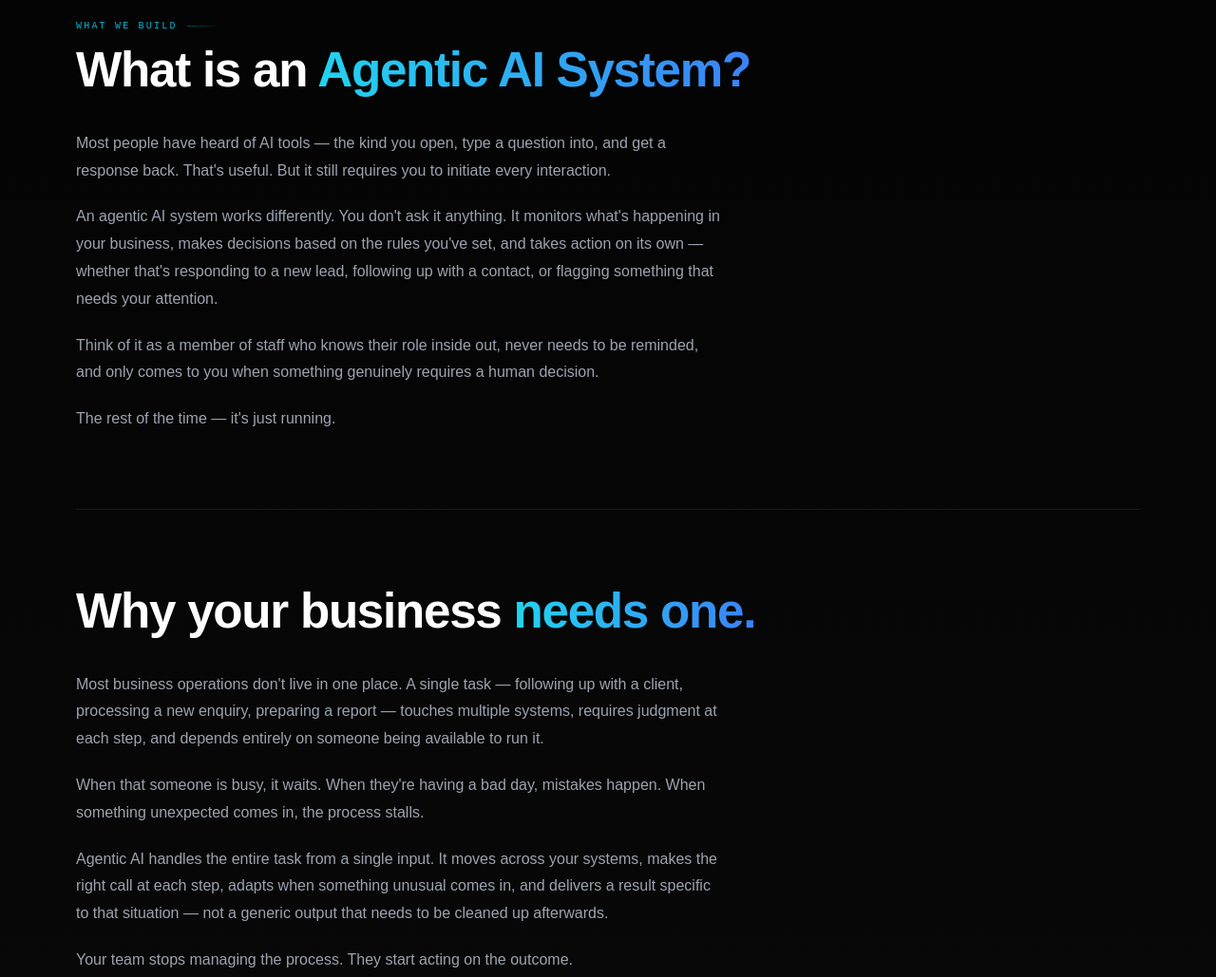
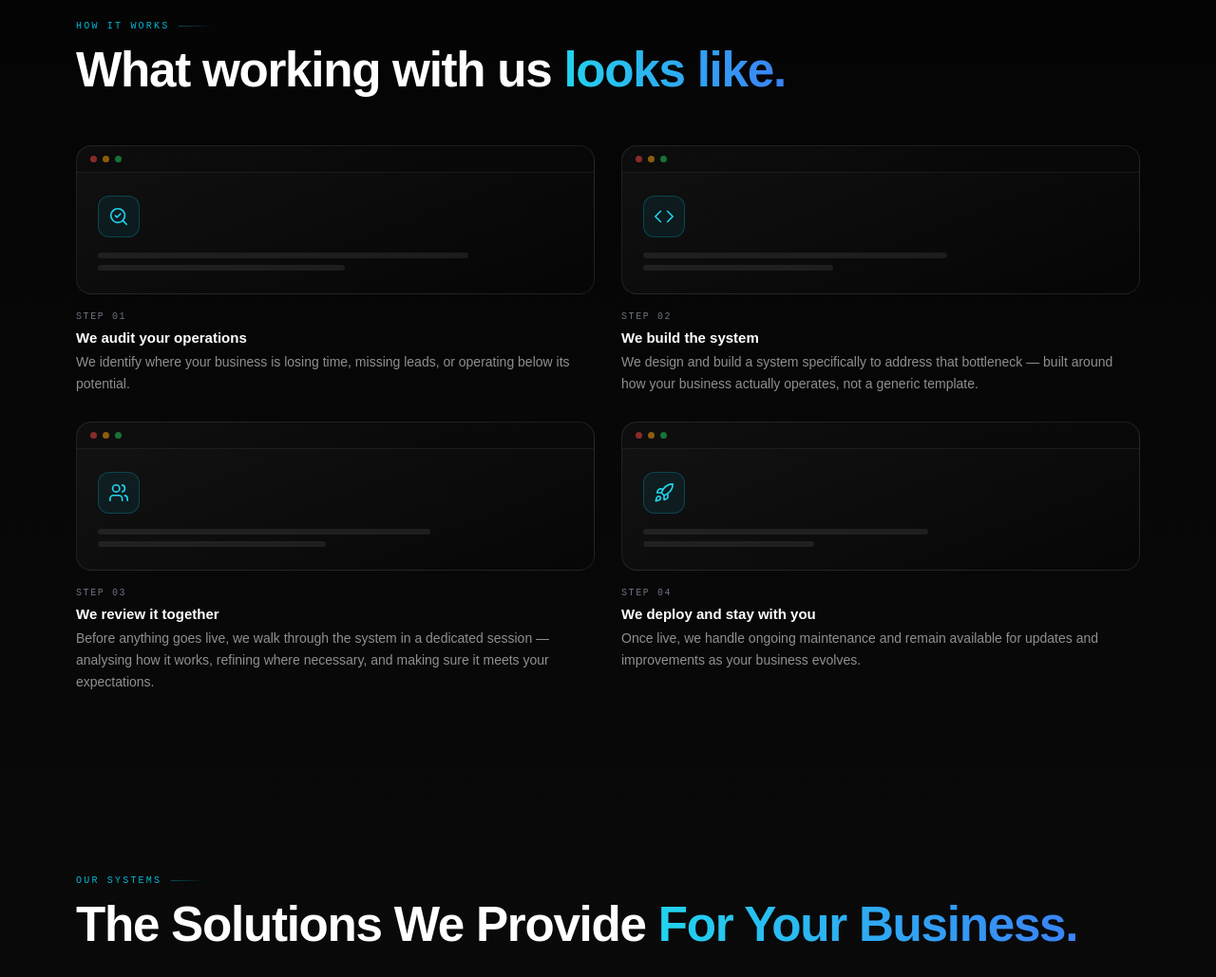
Before and after one commit to MeloPitso/SynexWebsite-Claude, a website: page index.html in a window 1280 px wide. Shown: the part 920-1949 px from the top of the page at 95% size. Drawn offline with Linux system fonts and the light colour scheme.

Commit message:
Remove agentic AI explainer sections, reposition and illustrate How It Works
Removes "What is an Agentic AI System?" / "Why your business needs one"
and "A Step Further" (Agentic vs Traditional comparison) from the homepage.

Moves "How It Works" to sit before "Our Systems" and gives each of its 4
steps a window-chrome mockup card (Lucide icon in a cyan badge + skeleton
dashboard lines) instead of a plain numbered circle. Step copy unchanged.

```diff
--- a/index.html
+++ b/index.html
@@ -178,41 +178,43 @@ nav{
 .beyond-section{position:relative;z-index:1;background:rgba(6,182,212,0.012)}
 .beyond-section::before{content:'';position:absolute;top:0;left:0;right:0;height:1px;background:linear-gradient(to right,transparent,rgba(6,182,212,0.5),rgba(37,99,235,0.35),transparent)}
 
-/* ── FLOW DIAGRAM ── */
-.flow-container{position:relative;max-width:680px;margin:52px auto 0}
-.flow-step{display:flex;align-items:center;gap:24px;position:relative;margin-bottom:12px}
-.flow-step:not(:last-child)::after{
-  content:'';position:absolute;left:19px;top:40px;
-  width:2px;height:calc(100% + 12px);
-  background:linear-gradient(to bottom,rgba(6,182,212,0.4),rgba(6,182,212,0.15));
-}
-.flow-num{
-  flex-shrink:0;width:40px;height:40px;border-radius:50%;
-  background:rgba(6,182,212,0.08);border:1px solid rgba(6,182,212,0.35);
-  display:flex;align-items:center;justify-content:center;
-  font-family:'JetBrains Mono',monospace;font-size:11px;font-weight:700;color:#22d3ee;
-  position:relative;z-index:1;
-}
-.flow-card{
-  flex:1;
-  background:linear-gradient(160deg,rgba(255,255,255,0.05) 0%,rgba(255,255,255,0) 100%);
-  border:1px solid rgba(255,255,255,0.09);border-radius:16px;padding:18px 24px;
+/* ── FLOW DIAGRAM (illustrated step cards) ── */
+.flow-grid{margin-top:52px;display:grid;grid-template-columns:repeat(2,1fr);gap:28px}
+.flow-item{display:flex;flex-direction:column}
+.flow-step-num{
+  font-family:'JetBrains Mono',monospace;font-size:10px;font-weight:500;
+  letter-spacing:0.16em;text-transform:uppercase;color:#6b7280;
+  margin:18px 0 8px;
 }
 .flow-card-title{font-family:'Syne',sans-serif;font-size:15px;font-weight:700;color:#fff}
 .flow-card-body{font-family:Arial,sans-serif;font-size:14px;color:rgba(255,255,255,0.55);line-height:1.65;margin-top:6px}
 
-/* ── COMPARISON COLUMNS ── */
-.compare-wrap{display:flex;gap:0;margin-top:52px}
-.compare-col{flex:1;padding:0 40px 0 0}
-.compare-col:last-child{padding:0 0 0 40px}
-.compare-divider{width:1px;background:rgba(255,255,255,0.08);flex-shrink:0;align-self:stretch}
-.compare-col-head{font-family:'Syne',sans-serif;font-size:16px;font-weight:700;color:#fff;margin-bottom:24px;letter-spacing:-0.01em}
-.compare-list{list-style:none;padding:0;margin:0;display:flex;flex-direction:column;gap:14px}
-.compare-list li{display:flex;align-items:flex-start;gap:12px;font-size:14px;color:#9ca3af;line-height:1.65}
-.compare-list li::before{content:'';flex-shrink:0;width:5px;height:5px;border-radius:50%;margin-top:7px}
-.compare-list.gray-dots li::before{background:rgba(107,114,128,0.6)}
-.compare-list.cyan-dots li::before{background:#06b6d4}
-.compare-closing{text-align:center;margin-top:52px;font-size:18px;font-weight:300;color:#d1d5db;line-height:1.6;max-width:640px;margin-left:auto;margin-right:auto}
+/* Illustration: window-chrome mockup card with a real Lucide icon + skeleton dashboard lines */
+.flow-illo{
+  position:relative;border-radius:16px;overflow:hidden;
+  background:linear-gradient(160deg,rgba(255,255,255,0.05) 0%,rgba(255,255,255,0) 100%);
+  border:1px solid rgba(255,255,255,0.09);
+  transition:transform 0.28s cubic-bezier(0.22,1,0.36,1),border-color 0.28s,box-shadow 0.28s;
+}
+.flow-illo-chrome{
+  display:flex;align-items:center;gap:6px;
+  padding:10px 14px;
+  background:rgba(0,0,0,0.22);
+  border-bottom:1px solid rgba(255,255,255,0.07);
+}
+.flow-illo-dot{width:7px;height:7px;border-radius:50%;display:block}
+.flow-illo-dot--r{background:#ef4444;opacity:0.55}
+.flow-illo-dot--y{background:#f59e0b;opacity:0.55}
+.flow-illo-dot--g{background:#22c55e;opacity:0.55}
+.flow-illo-body{padding:24px 22px;display:flex;flex-direction:column;align-items:flex-start;gap:16px}
+.flow-illo-icon{
+  width:44px;height:44px;border-radius:12px;flex-shrink:0;
+  background:rgba(6,182,212,0.08);border:1px solid rgba(6,182,212,0.28);
+  display:flex;align-items:center;justify-content:center;color:#22d3ee;
+}
+.flow-illo-icon svg{width:22px;height:22px}
+.flow-illo-lines{display:flex;flex-direction:column;gap:7px;width:100%}
+.flow-illo-line{display:block;height:6px;border-radius:3px;background:rgba(255,255,255,0.08)}
 
 /* ── PRACTICE EXAMPLES ── */
 .practice-list{margin-top:52px;display:flex;flex-direction:column;gap:44px;max-width:720px}
@@ -448,10 +450,7 @@ footer{position:relative;z-index:1;border-top:1px solid rgba(255,255,255,0.07);p
   .cta-card{padding:44px 28px}
   .form-row{flex-direction:column}
   .section{padding:72px 24px}
-  .flow-container{padding:0 8px}
-  .compare-wrap{flex-direction:column;gap:40px}
-  .compare-divider{display:none}
-  .compare-col,.compare-col:last-child{padding:0}
+  .flow-grid{grid-template-columns:1fr}
   .practice-item{gap:16px}
   .practice-num{font-size:18px}
   .final-cta-inner{padding:72px 24px}
@@ -491,25 +490,11 @@ footer{position:relative;z-index:1;border-top:1px solid rgba(255,255,255,0.07);p
 }
 .reveal.in .sec-label::after{transform:scaleX(1)}
 
-/* Flow connector lines draw downward on reveal */
-.flow-step:not(:last-child)::after{
-  transform:scaleY(0);transform-origin:top center;
-  transition:transform 0.75s cubic-bezier(0.22,1,0.36,1) 0.45s;
-}
-.flow-step.in:not(:last-child)::after{transform:scaleY(1)}
-
-/* Flow card + num hover lift */
-.flow-card{transition:transform 0.28s cubic-bezier(0.22,1,0.36,1),border-color 0.28s,background 0.28s}
-.flow-num{transition:background 0.28s,border-color 0.28s,box-shadow 0.28s}
-.flow-step:hover .flow-card{
-  transform:translateX(8px);
-  border-color:rgba(6,182,212,0.28);
-  background:linear-gradient(160deg,rgba(6,182,212,0.07) 0%,rgba(255,255,255,0) 100%);
-}
-.flow-step:hover .flow-num{
-  background:rgba(6,182,212,0.18);
-  border-color:rgba(6,182,212,0.6);
-  box-shadow:0 0 18px rgba(6,182,212,0.3);
+/* Flow illustration hover lift */
+.flow-item:hover .flow-illo{
+  transform:translateY(-6px);
+  border-color:rgba(6,182,212,0.3);
+  box-shadow:0 20px 50px rgba(6,182,212,0.08);
 }
 
 /* Practice number spring-pop on reveal */
@@ -590,28 +575,96 @@ footer{position:relative;z-index:1;border-top:1px solid rgba(255,255,255,0.07);p
   </div>
 </div>
 
-<!-- ════════ SECTION 2: WHAT IS AN AGENTIC AI SYSTEM ════════ -->
-<div class="section" id="what-is">
+<!-- ════════ SECTION 4: HOW IT WORKS ════════ -->
+<div class="section" id="how-it-works">
   <div class="reveal">
-    <div class="sec-label">What We Build</div>
-    <h2 class="sec-h2">What is an <span class="grad">Agentic AI System?</span></h2>
+    <div class="sec-label">How It Works</div>
+    <h2 class="sec-h2">What working with us <span class="grad">looks like.</span></h2>
   </div>
-  <div style="margin-top:36px;max-width:680px;display:flex;flex-direction:column;gap:20px">
-    <p class="reveal d1" style="font-size:16px;color:#9ca3af;line-height:1.8">Most people have heard of AI tools — the kind you open, type a question into, and get a response back. That's useful. But it still requires you to initiate every interaction.</p>
-    <p class="reveal d2" style="font-size:16px;color:#9ca3af;line-height:1.8">An agentic AI system works differently. You don't ask it anything. It monitors what's happening in your business, makes decisions based on the rules you've set, and takes action on its own — whether that's responding to a new lead, following up with a contact, or flagging something that needs your attention.</p>
-    <p class="reveal d3" style="font-size:16px;color:#9ca3af;line-height:1.8">Think of it as a member of staff who knows their role inside out, never needs to be reminded, and only comes to you when something genuinely requires a human decision.</p>
-    <p class="reveal d4" style="font-size:16px;color:#9ca3af;line-height:1.8">The rest of the time — it's just running.</p>
-  </div>
-
-  <div style="margin-top:80px;padding-top:80px;border-top:1px solid rgba(255,255,255,0.08)">
-    <div class="reveal">
-      <h2 class="sec-h2">Why your business <span class="grad">needs one.</span></h2>
+  <div class="flow-grid">
+    <div class="flow-item reveal d1">
+      <div class="flow-illo">
+        <div class="flow-illo-chrome">
+          <span class="flow-illo-dot flow-illo-dot--r"></span>
+          <span class="flow-illo-dot flow-illo-dot--y"></span>
+          <span class="flow-illo-dot flow-illo-dot--g"></span>
+        </div>
+        <div class="flow-illo-body">
+          <div class="flow-illo-icon">
+            <svg viewBox="0 0 24 24" fill="none" stroke="currentColor" stroke-width="1.8" stroke-linecap="round" stroke-linejoin="round"><path d="m8 11 2 2 4-4"/><circle cx="11" cy="11" r="8"/><path d="m21 21-4.3-4.3"/></svg>
+          </div>
+          <div class="flow-illo-lines">
+            <span class="flow-illo-line" style="width:78%"></span>
+            <span class="flow-illo-line" style="width:52%"></span>
+          </div>
+        </div>
+      </div>
+      <div class="flow-step-num">Step 01</div>
+      <div class="flow-card-title">We audit your operations</div>
+      <div class="flow-card-body">We identify where your business is losing time, missing leads, or operating below its potential.</div>
     </div>
-    <div style="margin-top:36px;max-width:680px;display:flex;flex-direction:column;gap:20px">
-      <p class="reveal d1" style="font-size:16px;color:#9ca3af;line-height:1.8">Most business operations don't live in one place. A single task — following up with a client, processing a new enquiry, preparing a report — touches multiple systems, requires judgment at each step, and depends entirely on someone being available to run it.</p>
-      <p class="reveal d2" style="font-size:16px;color:#9ca3af;line-height:1.8">When that someone is busy, it waits. When they're having a bad day, mistakes happen. When something unexpected comes in, the process stalls.</p>
-      <p class="reveal d3" style="font-size:16px;color:#9ca3af;line-height:1.8">Agentic AI handles the entire task from a single input. It moves across your systems, makes the right call at each step, adapts when something unusual comes in, and delivers a result specific to that situation — not a generic output that needs to be cleaned up afterwards.</p>
-      <p class="reveal d4" style="font-size:16px;color:#9ca3af;line-height:1.8">Your team stops managing the process. They start acting on the outcome.</p>
+    <div class="flow-item reveal d2">
+      <div class="flow-illo">
+        <div class="flow-illo-chrome">
+          <span class="flow-illo-dot flow-illo-dot--r"></span>
+          <span class="flow-illo-dot flow-illo-dot--y"></span>
+          <span class="flow-illo-dot flow-illo-dot--g"></span>
+        </div>
+        <div class="flow-illo-body">
+          <div class="flow-illo-icon">
+            <svg viewBox="0 0 24 24" fill="none" stroke="currentColor" stroke-width="1.8" stroke-linecap="round" stroke-linejoin="round"><path d="m16 18 6-6-6-6"/><path d="m8 6-6 6 6 6"/></svg>
+          </div>
+          <div class="flow-illo-lines">
+            <span class="flow-illo-line" style="width:64%"></span>
+            <span class="flow-illo-line" style="width:40%"></span>
+          </div>
+        </div>
+      </div>
+      <div class="flow-step-num">Step 02</div>
+      <div class="flow-card-title">We build the system</div>
+      <div class="flow-card-body">We design and build a system specifically to address that bottleneck — built around how your business actually operates, not a generic template.</div>
+    </div>
+    <div class="flow-item reveal d3">
+      <div class="flow-illo">
+        <div class="flow-illo-chrome">
+          <span class="flow-illo-dot flow-illo-dot--r"></span>
+          <span class="flow-illo-dot flow-illo-dot--y"></span>
+          <span class="flow-illo-dot flow-illo-dot--g"></span>
+        </div>
+        <div class="flow-illo-body">
+          <div class="flow-illo-icon">
+            <svg viewBox="0 0 24 24" fill="none" stroke="currentColor" stroke-width="1.8" stroke-linecap="round" stroke-linejoin="round"><path d="M16 21v-2a4 4 0 0 0-4-4H6a4 4 0 0 0-4 4v2"/><path d="M16 3.128a4 4 0 0 1 0 7.744"/><path d="M22 21v-2a4 4 0 0 0-3-3.87"/><circle cx="9" cy="7" r="4"/></svg>
+          </div>
+          <div class="flow-illo-lines">
+            <span class="flow-illo-line" style="width:70%"></span>
+            <span class="flow-illo-line" style="width:48%"></span>
+          </div>
+        </div>
+      </div>
+      <div class="flow-step-num">Step 03</div>
+      <div class="flow-card-title">We review it together</div>
+      <div class="flow-card-body">Before anything goes live, we walk through the system in a dedicated session — analysing how it works, refining where necessary, and making sure it meets your expectations.</div>
+    </div>
+    <div class="flow-item reveal d4">
+      <div class="flow-illo">
+        <div class="flow-illo-chrome">
+          <span class="flow-illo-dot flow-illo-dot--r"></span>
+          <span class="flow-illo-dot flow-illo-dot--y"></span>
+          <span class="flow-illo-dot flow-illo-dot--g"></span>
+        </div>
+        <div class="flow-illo-body">
+          <div class="flow-illo-icon">
+            <svg viewBox="0 0 24 24" fill="none" stroke="currentColor" stroke-width="1.8" stroke-linecap="round" stroke-linejoin="round"><path d="M12 15v5s3.03-.55 4-2c1.08-1.62 0-5 0-5"/><path d="M4.5 16.5c-1.5 1.26-2 5-2 5s3.74-.5 5-2c.71-.84.7-2.13-.09-2.91a2.18 2.18 0 0 0-2.91-.09"/><path d="M9 12a22 22 0 0 1 2-3.95A12.88 12.88 0 0 1 22 2c0 2.72-.78 7.5-6 11a22.4 22.4 0 0 1-4 2z"/><path d="M9 12H4s.55-3.03 2-4c1.62-1.08 5 .05 5 .05"/></svg>
+          </div>
+          <div class="flow-illo-lines">
+            <span class="flow-illo-line" style="width:60%"></span>
+            <span class="flow-illo-line" style="width:36%"></span>
+          </div>
+        </div>
+      </div>
+      <div class="flow-step-num">Step 04</div>
+      <div class="flow-card-title">We deploy and stay with you</div>
+      <div class="flow-card-body">Once live, we handle ongoing maintenance and remain available for updates and improvements as your business evolves.</div>
     </div>
   </div>
 </div>
@@ -1056,84 +1109,6 @@ footer{position:relative;z-index:1;border-top:1px solid rgba(255,255,255,0.07);p
   </div>
 </div>
 
-<!-- ════════ SECTION 3: AGENTIC VS TRADITIONAL ════════ -->
-<div class="beyond-section">
-  <div class="section">
-    <div class="reveal">
-      <div class="sec-label">A Step Further</div>
-      <h2 class="sec-h2">A step further than automation.</h2>
-    </div>
-    <div style="margin-top:28px;max-width:680px;display:flex;flex-direction:column;gap:16px">
-      <p class="reveal d1" style="font-size:16px;color:#9ca3af;line-height:1.8">Traditional automation has transformed how businesses operate — and for good reason. Scheduled reports, auto-replies, and data transfers have saved countless hours and reduced human error across industries. We have a lot of respect for what automation has made possible.</p>
-      <p class="reveal d2" style="font-size:16px;color:#9ca3af;line-height:1.8">Agentic AI takes that foundation and goes further.</p>
-    </div>
-    <div class="compare-wrap reveal d3">
-      <div class="compare-col">
-        <div class="compare-col-head">Traditional Automation</div>
-        <ul class="compare-list gray-dots">
-          <li>Follows a fixed set of instructions</li>
-          <li>Executes one trigger, one action</li>
-          <li>Does exactly what it was programmed to do</li>
-          <li>Requires human intervention when something unexpected happens</li>
-          <li>Works within a single system or workflow</li>
-          <li>Consistent and reliable within its defined scope</li>
-        </ul>
-      </div>
-      <div class="compare-divider"></div>
-      <div class="compare-col">
-        <div class="compare-col-head">Agentic AI — A Step Further</div>
-        <ul class="compare-list cyan-dots">
-          <li>Understands context and makes decisions</li>
-          <li>Handles multi-step processes end to end</li>
-          <li>Adapts when conditions change or something unexpected happens</li>
-          <li>Monitors outcomes and adjusts behaviour accordingly</li>
-          <li>Works across multiple systems simultaneously</li>
-          <li>Evolves with your business without being reprogrammed</li>
-        </ul>
-      </div>
-    </div>
-    <p class="compare-closing reveal d4">Traditional automation does what you tell it. Agentic AI does what needs to be done.</p>
-  </div>
-</div>
-
-<!-- ════════ SECTION 4: HOW IT WORKS ════════ -->
-<div class="section" id="how-it-works">
-  <div class="reveal">
-    <div class="sec-label">How It Works</div>
-    <h2 class="sec-h2">What working with us <span class="grad">looks like.</span></h2>
-  </div>
-  <div class="flow-container">
-    <div class="flow-step reveal d1">
-      <div class="flow-num">01</div>
-      <div class="flow-card">
-        <div class="flow-card-title">We audit your operations</div>
-        <div class="flow-card-body">We identify where your business is losing time, missing leads, or operating below its potential.</div>
-      </div>
-    </div>
-    <div class="flow-step reveal d2">
-      <div class="flow-num">02</div>
-      <div class="flow-card">
-        <div class="flow-card-title">We build the system</div>
-        <div class="flow-card-body">We design and build a system specifically to address that bottleneck — built around how your business actually operates, not a generic template.</div>
-      </div>
-    </div>
-    <div class="flow-step reveal d3">
-      <div class="flow-num">03</div>
-      <div class="flow-card">
-        <div class="flow-card-title">We review it together</div>
-        <div class="flow-card-body">Before anything goes live, we walk through the system in a dedicated session — analysing how it works, refining where necessary, and making sure it meets your expectations.</div>
-      </div>
-    </div>
-    <div class="flow-step reveal d4">
-      <div class="flow-num">04</div>
-      <div class="flow-card">
-        <div class="flow-card-title">We deploy and stay with you</div>
-        <div class="flow-card-body">Once live, we handle ongoing maintenance and remain available for updates and improvements as your business evolves.</div>
-      </div>
-    </div>
-  </div>
-</div>
-
 <!-- ════════ SECTION 5: IN PRACTICE ════════ -->
 <div class="beyond-section">
   <div class="section">
```
